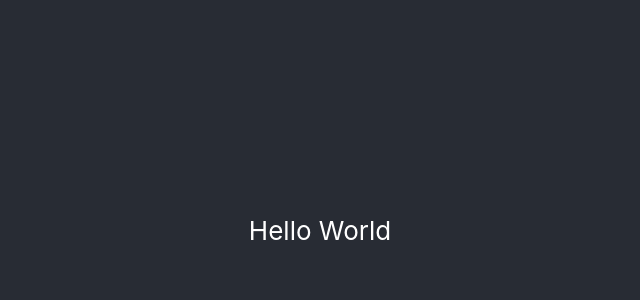
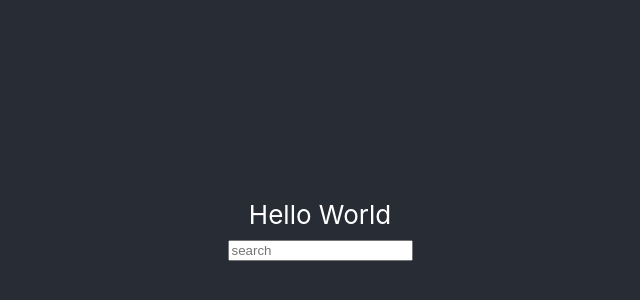
Before and after one commit to EddieJorden/reddit-clone, a React (Create React App) app: page / in a window 1280 px wide. Shown: the part 170-470 px from the top of the page, without its empty margins (320-960 px from the left). Built offline with nearby package versions, Linux system fonts and the light colour scheme.

Commit message:
search bar functioning as intended mvp

```diff
--- a/package.json
+++ b/package.json
@@ -6,9 +6,11 @@
     "@testing-library/jest-dom": "^5.14.1",
     "@testing-library/react": "^12.0.0",
     "@testing-library/user-event": "^13.2.1",
+    "lodash": "^4.17.21",
     "react": "^17.0.2",
     "react-dom": "^17.0.2",
     "react-scripts": "5.0.0",
+    "use-debounce": "^7.0.1",
     "web-vitals": "^2.1.0"
   },
   "scripts": {
--- a/src/App.js
+++ b/src/App.js
@@ -1,11 +1,12 @@
-import logo from './logo.svg';
 import './App.css';
+import SearchBar from './components/searchbar/SearchBar';
 
 function App() {
   return (
     <div className="App">
       <header className="App-header">
         Hello World
+          <SearchBar />
       </header>
     </div>
   );
--- /dev/null
+++ b/src/components/searchbar/SearchBar.jsx
@@ -0,0 +1,21 @@
+import { useState } from "react";
+import { debounce } from "lodash";
+
+const SearchBar = () => {
+    const [searchInput, setSeachInput] = useState('initial value');
+    console.log('searchInput', searchInput);
+
+    const handleChange = (event) => {
+        setSeachInput(event.target.value);
+    };
+
+    return (
+        <div>
+            <div>
+                <input placeholder='search' type='text' onChange={debounce(handleChange, 1000)}/>
+            </div>
+        </div>
+    );
+};
+
+export default SearchBar;
```
Also changed, not shown: 1 other file (tests, documents, lock files or other folders).
